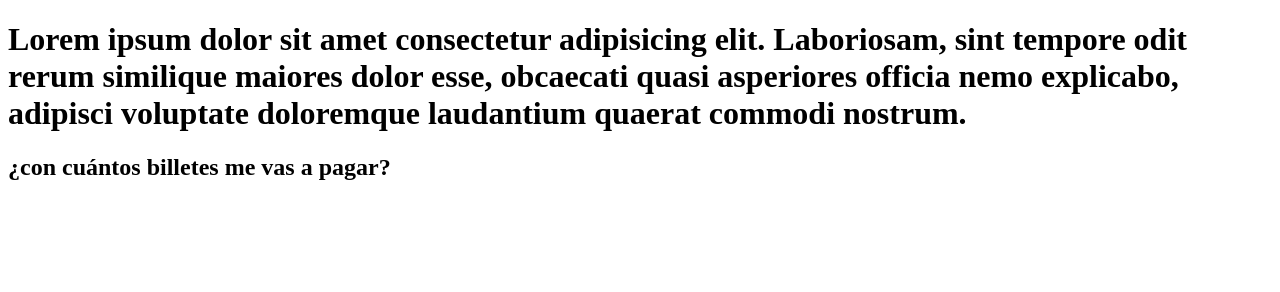
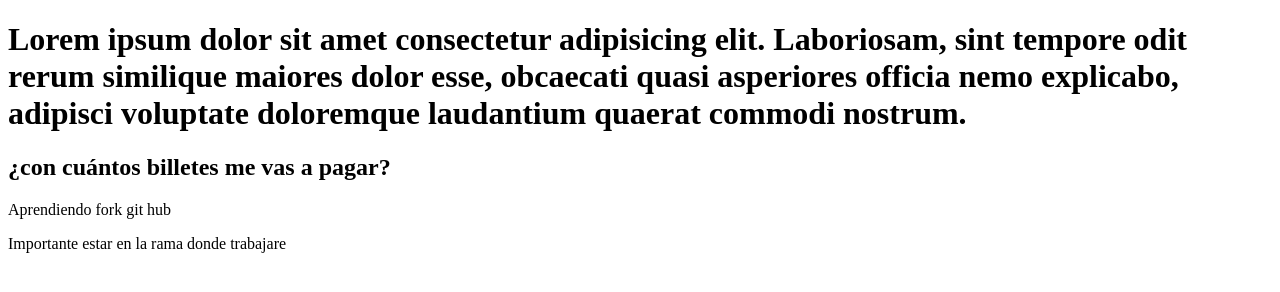
Before and after one commit to borj4/repo_para_forkear, a plain HTML site: page index.html in a window 1280 px wide. Drawn offline with Linux system fonts and the light colour scheme.

Commit message:
add section

```diff
--- a/index.html
+++ b/index.html
@@ -9,5 +9,9 @@
 <body>
     <h1>Lorem ipsum dolor sit amet consectetur adipisicing elit. Laboriosam, sint tempore odit rerum similique maiores dolor esse, obcaecati quasi asperiores officia nemo explicabo, adipisci voluptate doloremque laudantium quaerat commodi nostrum.</h1>
     <h2>¿con cuántos billetes me vas a pagar? </h2>
+    <section>
+        <p>Aprendiendo fork git hub</p>
+        <p>Importante estar en la rama donde trabajare</p>
+    </section>
 </body>
 </html>
```
